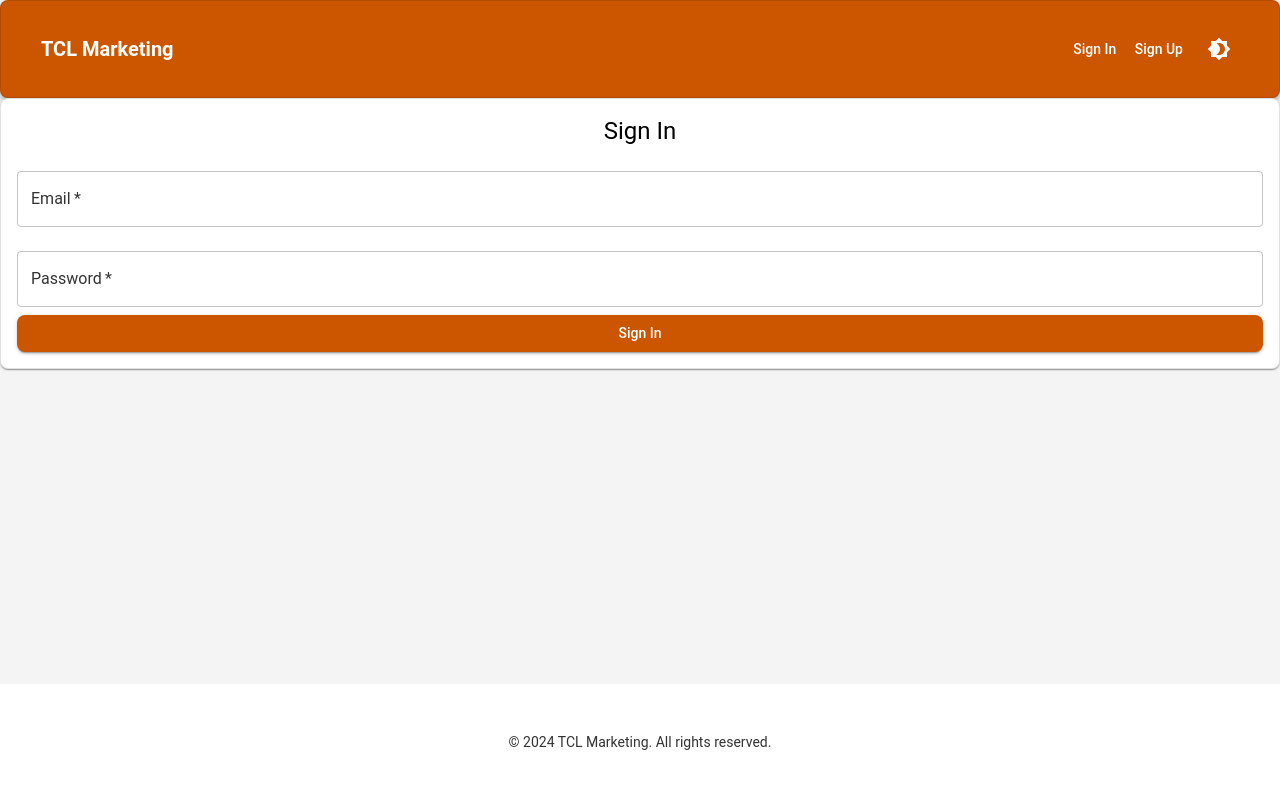
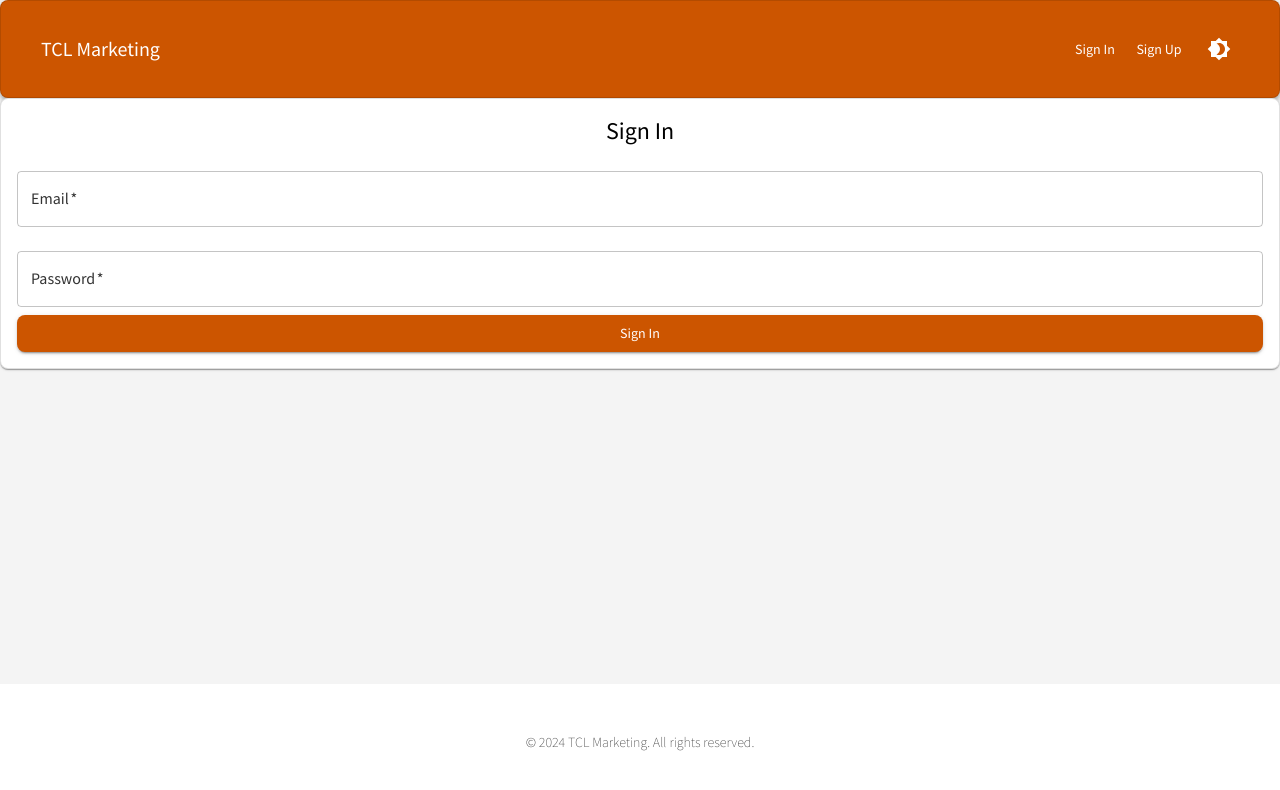
Before and after one commit to DrewDeMo/tcl-quill, a React (Vite) app: page /signin in a window 1280 px wide. Shown: the top 790 px of the page. Built offline with nearby package versions, Linux system fonts and the light colour scheme; no server answers.

Commit message:
Update theme to use Source Sans Pro and refine design

```diff
--- a/src/App.css
+++ b/src/App.css
@@ -1,4 +1,6 @@
 /* src/App.css */
+@import url('https://fonts.googleapis.com/css2?family=Source+Sans+Pro:wght@100;200;300;400;500;600;700;800;900&display=swap');
+
 #root {
   max-width: 100%;
   margin: 0;
--- a/src/theme.js
+++ b/src/theme.js
@@ -2,11 +2,16 @@ import { createTheme } from '@mui/material/styles';
 
 const commonSettings = {
   typography: {
-    fontFamily: 'Roboto, Arial, sans-serif',
+    fontFamily: 'Source Sans Pro, Arial, sans-serif',
+    fontWeightThin: 100,
+    fontWeightExtraLight: 200,
     fontWeightLight: 300,
     fontWeightRegular: 400,
     fontWeightMedium: 500,
+    fontWeightSemiBold: 600,
     fontWeightBold: 700,
+    fontWeightExtraBold: 800,
+    fontWeightBlack: 900,
   },
   components: {
     MuiButton: {
@@ -29,8 +34,32 @@ const commonSettings = {
     },
     MuiTypography: {
       styleOverrides: {
+        h1: {
+          fontWeight: 900,
+        },
+        h2: {
+          fontWeight: 800,
+        },
+        h3: {
+          fontWeight: 700,
+        },
+        h4: {
+          fontWeight: 600,
+        },
+        h5: {
+          fontWeight: 500,
+        },
         h6: {
-          fontWeight: 700,
+          fontWeight: 400,
+        },
+        body1: {
+          fontWeight: 300,
+        },
+        body2: {
+          fontWeight: 200,
+        },
+        caption: {
+          fontWeight: 100,
         },
       },
     },
```
